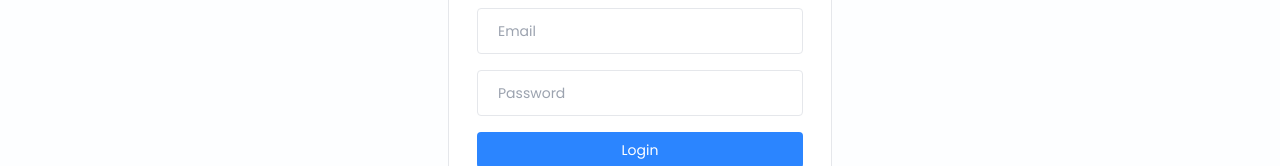
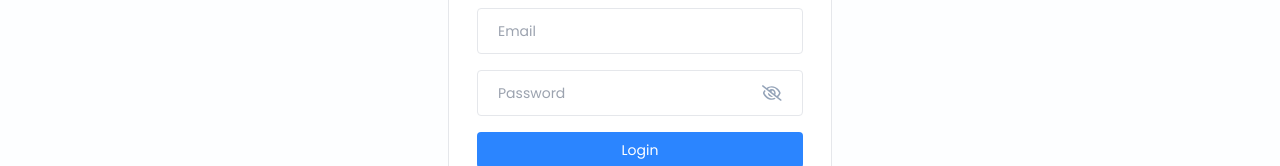
Before and after one commit to themistogenes/notes-app, a React (Vite) app in the folder frontend/: page /login in a window 1280 px wide. Shown: the part 265-431 px from the top of the page. Built offline with nearby package versions, Linux system fonts and the light colour scheme.

Commit message:
import icons for PasswordInput

```diff
--- a/frontend/src/components/Input/PasswordInput.jsx
+++ b/frontend/src/components/Input/PasswordInput.jsx
@@ -1,4 +1,5 @@
 import React, { useState} from 'react';
+import { FaRegEye, FaRegEyeSlash } from 'react-icons/fa6';
 
 const PasswordInput = ({ value, onChange, placeholder }) => {
   const [isShowPassword, setIsShowPassword] = useState(false);
@@ -16,6 +17,22 @@ const PasswordInput = ({ value, onChange, placeholder }) => {
         placeholder={placeholder || "Password"}
         className="w-full text-sm bg-transparent py-3 mr-3 rounded outline-none"
       />
+      {
+        isShowPassword ? (
+          <FaRegEye
+            size={22}
+            className="text-primary cursor-pointer"
+            onClick={() => toggleShowPassword()}
+          />
+        ) : (
+          <FaRegEyeSlash
+            size={22}
+            className="text-slate-400 cursor-pointer"
+            onClick={() => toggleShowPassword()}
+          />
+        )
+      }
+
     </div>
   )
 }
```
